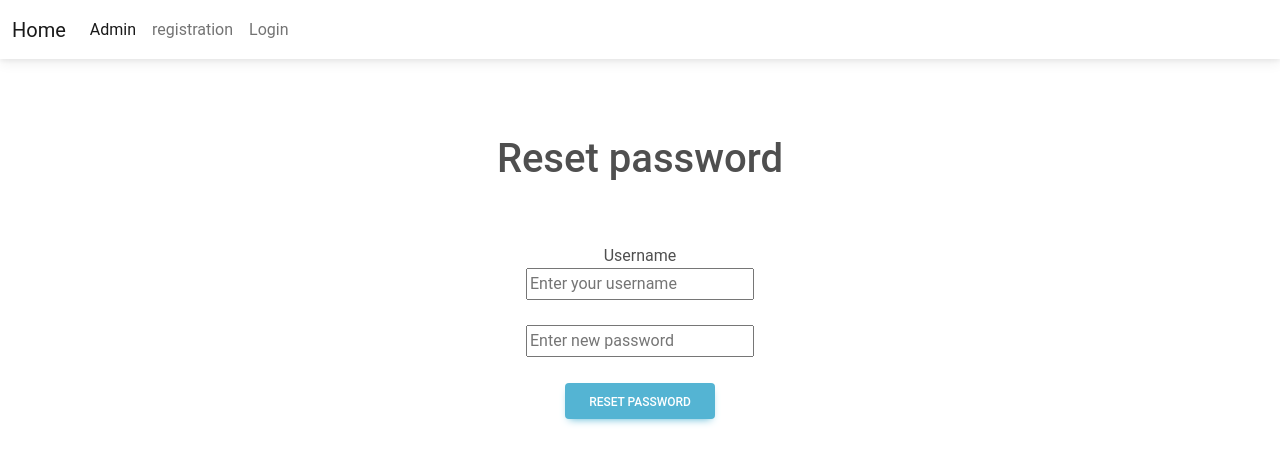
After one commit to subirbehera1999/user_registration_model_form, a Django app: page /forget_password/ in a window 1280 px wide. The commit adds this page. Shown: the top 464 px of the page. Run offline with Django 4.2, Linux system fonts and the light colour scheme; parts of the project's set-up code (start-up, migrations or seed data) failed here and were passed over.

Commit message:
first commit

```diff
--- a/app/views.py
+++ b/app/views.py
@@ -5,6 +5,7 @@ from django.core.mail import send_mail
 from django.contrib.auth import authenticate, login, logout
 from django.contrib.auth.decorators import login_required
 from django.urls import reverse
+import random
 
 # Create your views here.
 def user_login(request):
@@ -26,6 +27,8 @@ def user_logout(request):
 
 
 def registration(request):
+    if request.session.get('username'):
+        logout(request)
     USFO=Userform()
     PFO=Profileform()
     d={'USFO':USFO,'PFO':PFO}
@@ -58,3 +61,68 @@ def home(request):
         d={'username':username}
         return render(request,'home.html',d)
     return render(request,'home.html')
+
+@login_required
+def change_password(request):
+    if request.method=="POST":
+        username=request.session.get('username')
+        UO=User.objects.get(username=username)
+        UO.set_password(request.POST['password'])
+        UO.save()
+        logout(request)
+
+    return render(request,'change_password.html')
+@login_required
+def display_profile(request):
+    username=request.session.get('username')
+    UO=User.objects.get(username=username)
+    PO=Profile.objects.get(username=UO)
+    d={'UO':UO,'PO':PO}
+    return render(request,'display_profile.html',d)
+
+def forget_password(request):
+    if request.method=="POST":
+        username=request.POST['username']
+        QSU=User.objects.filter(username=username)
+        if len(QSU)!=0:
+            UO=QSU[0]
+            UO.set_password(request.POST['password'])
+            UO.save()
+            return HttpResponseRedirect(reverse('user_login'))
+    return render(request,'forget_password.html')
+
+
+
+
+
+
+
+
+
+
+
+# def forget_password(request):
+#     if request.method=="POST":
+#         username=request.POST['username']
+#         QSU=User.objects.filter(username=username)
+#         if len(QSU)!=0:
+#             UO=QSU[0]
+#             CODE=random.randint(1000,9999)
+#             send_mail('Reset password',
+#                       {{CODE}},
+#                       'subirbehera1999@gmail.com',
+#                       [UO.email],
+#                       fail_silently=False)
+#             d={'UO':UO,'CODE':CODE}
+
+#             yield render(request,'verification_code.html',d)
+#             if request.method=="POST":
+#                 if request.POST['vcode']==CODE:
+
+
+#     return render(request,'forget_password.html')
+
+# def verification_code(request):
+#     if request.method=="POST":
+
+#     return render(request,'verification_code.html')
--- a/project25/urls.py
+++ b/project25/urls.py
@@ -25,4 +25,7 @@ urlpatterns = [
     path('home/',home,name="home"),
     path('user_login/',user_login,name="user_login"),
     path('user_logout/',user_logout,name="user_logout"),
+    path('change_password/',change_password,name="change_password"),
+    path('display_profile/',display_profile,name="display_profile"),
+    path('forget_password/',forget_password,name='forget_password'),
 ]+static(settings.MEDIA_URL, document_root=settings.MEDIA_ROOT)
--- a/templates/dummy.html
+++ b/templates/dummy.html
@@ -12,7 +12,7 @@
 <body>
     <nav class="navbar navbar-expand-lg bg-body-tertiary">
         <div class="container-fluid">
-          <a class="navbar-brand" href="{% url 'home' %}">Registration Form</a>
+          <a class="navbar-brand" href="{% url 'home' %}">Home</a>
           <button class="navbar-toggler" type="button" data-bs-toggle="collapse" data-bs-target="#navbarNavAltMarkup" aria-controls="navbarNavAltMarkup" aria-expanded="false" aria-label="Toggle navigation">
             <span class="navbar-toggler-icon"></span>
           </button>
@@ -20,7 +20,13 @@
             <div class="navbar-nav">
               <a class="nav-link active" aria-current="page" href="{% url 'admin:index' %}">Admin</a>
               <a class="nav-link" href="{% url 'registration' %}">registration</a>
+              {% if user.is_authenticated %}
+              <a class="nav-link" href="{% url 'display_profile' %}">Profile</a>
+              <a class="nav-link" href="{% url 'change_password' %}">change password</a>
+              <a class="nav-link" href="{% url 'user_logout' %}">Log out</a>
+              {% else %}
               <a class="nav-link" href="{% url 'user_login' %}">Login</a>
+              {% endif %}
             </div>
           </div>
         </div>
--- /dev/null
+++ b/templates/forget_password.html
@@ -0,0 +1,30 @@
+
+{% extends 'dummy.html' %}
+
+{% block title %}
+    <title>Homepage</title>
+{% endblock %}
+
+<body>
+    {% block body_block %}
+    <center>
+      <br><br><br>
+      <h1>Reset password</h1>
+      <br><br>
+      <form method="post">
+        {% csrf_token %}
+        <label for="username">Username</label><br>
+        <input type="text" name="username" id="username" placeholder="Enter your username"><br><br>
+        <input type="password" name="password" id="password" placeholder="Enter new password"><br><br>
+
+
+        <input type="submit" value="Reset password" class="btn btn-info">
+      </form>
+
+
+
+
+    </center>
+    {% endblock %}
+</body>
+</html>
--- a/templates/registration.html
+++ b/templates/registration.html
@@ -2,7 +2,7 @@
 {% extends 'dummy.html' %}
 
 {% block title %}
-    <title>Document</title>
+    <title>Register</title>
 {% endblock %}
 </head>
 <body>
--- a/templates/user_login.html
+++ b/templates/user_login.html
@@ -6,16 +6,21 @@
 
 {% block body_block %}
 <center>
+    <br><br><br><br>
     <h1>WELCOME TO LOGIN PAGE</h1>
     <form method="POST">
         {% csrf_token %}
+        <br>
         <label for="username">Username</label>
         <input type="text" name="username" id="username"><br><br>
 
         <label for="password">Password</label>
         <input type="password" name="password" id="password"><br><br>
 
+        <a href="{% url 'forget_password' %}">forget password ?</a><br><br>
+
         <input type="submit" value="login" class="btn btn-primary">
+
     </form>
 </center>
 {% endblock %}
```
Also changed, not shown: templates/change_password.html (added, +27 -0 lines), templates/display_profile.html (added, +23 -0 lines), db.sqlite3.
